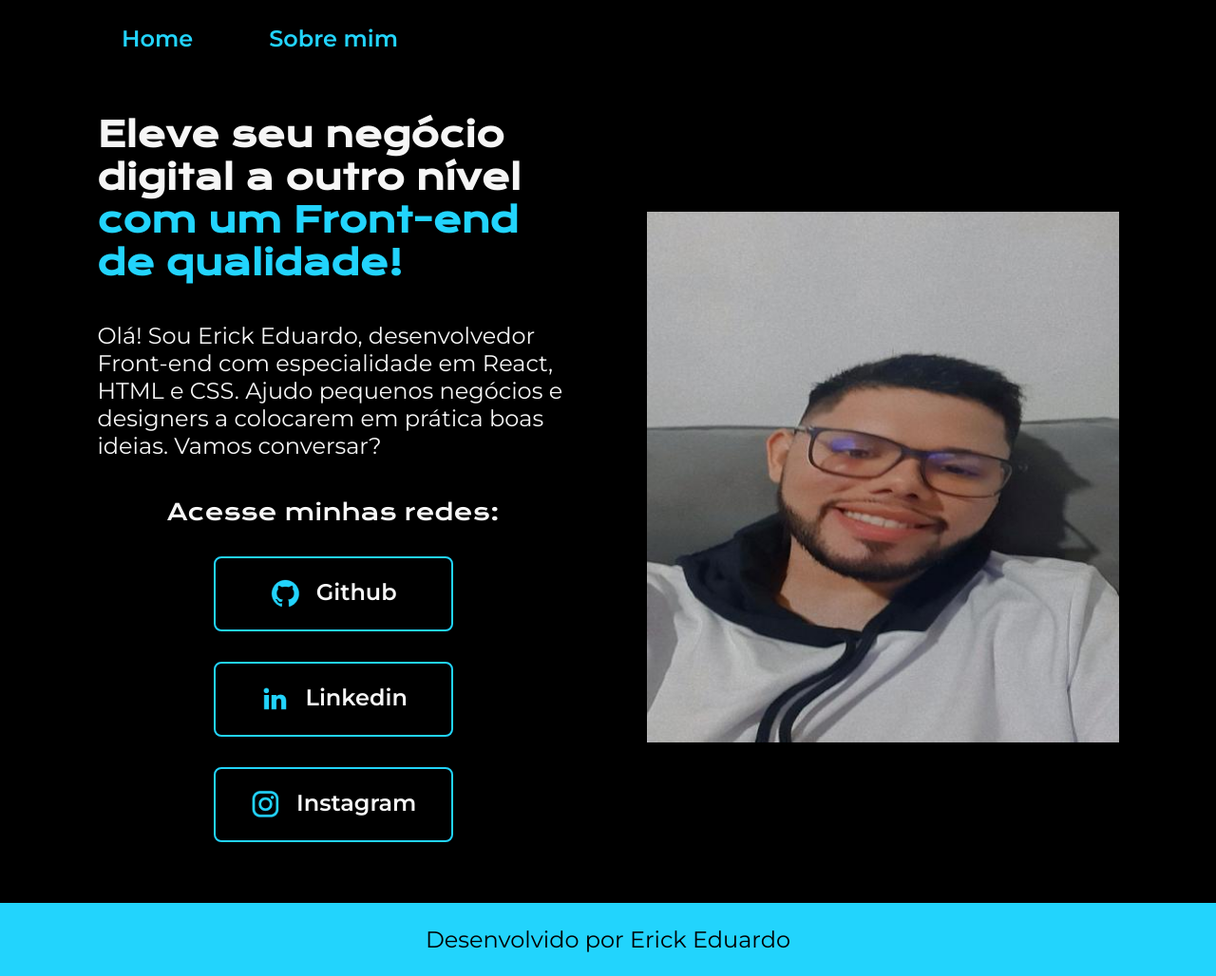
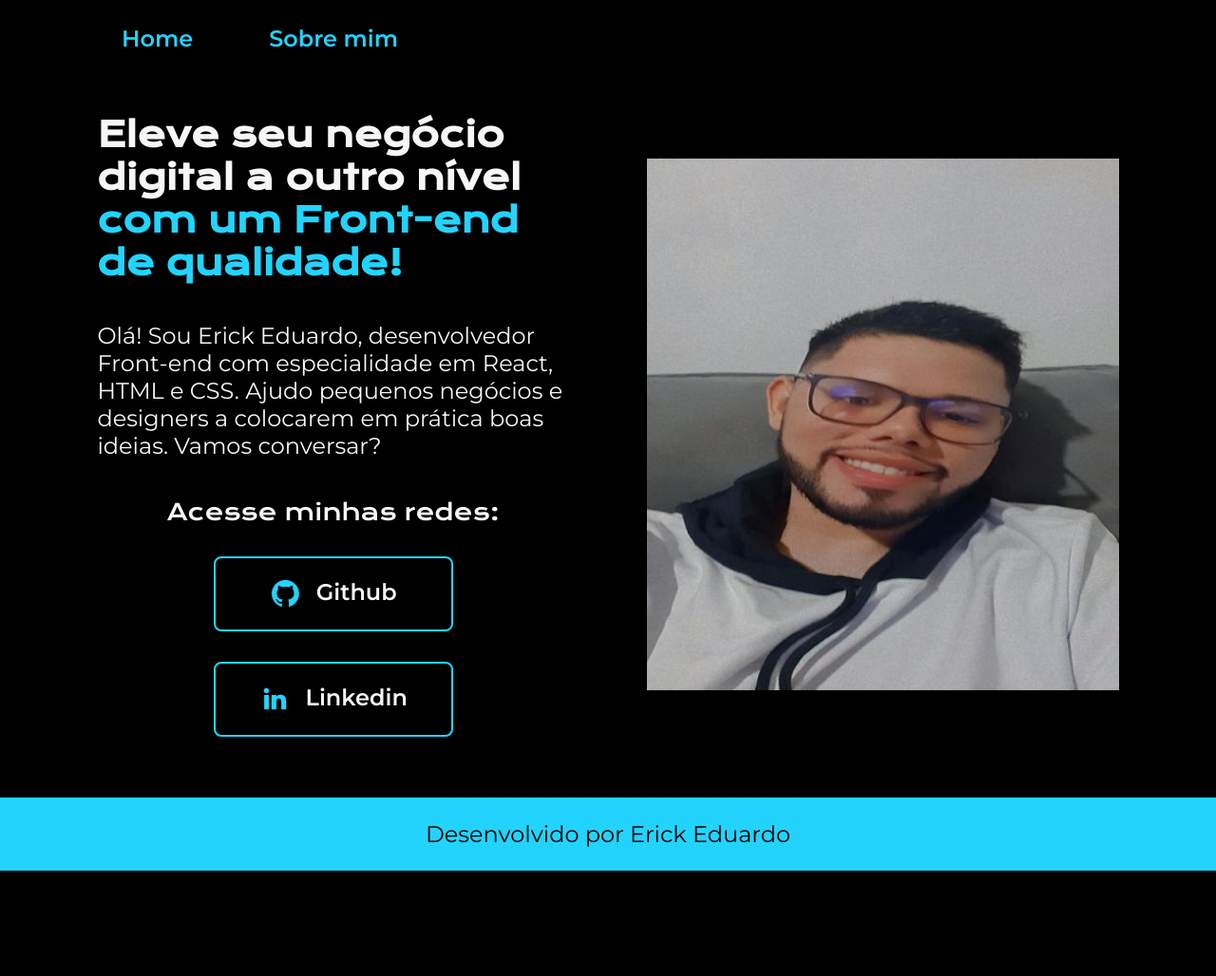
Before and after one commit to erickdud/Portifolio, a plain HTML site: page index.html in a window 1280 px wide. Shown: the whole page at 95% size. After the commit the page ends 917 px from the top, so only its background shows below. Drawn offline with nearby package versions, Linux system fonts and the light colour scheme.

Commit message:
Removendo Insta

```diff
--- a/index.html
+++ b/index.html
@@ -31,10 +31,6 @@
                     <img src="./assets/linkedin.png" alt="incone linkedin">
                     Linkedin
                 </a>
-                <a class="apresentacao__links__navegacao" href="https://instagram.com/erick_duduu">
-                    <img src="./assets/instagram.png" alt="incone instagram">
-                    Instagram
-                </a>
             </div>
         </section>
         <img class="apresentacao__imagem" src="./assets/Foto_redimensionada.jpg" alt="Foto de Portifolio">
```
